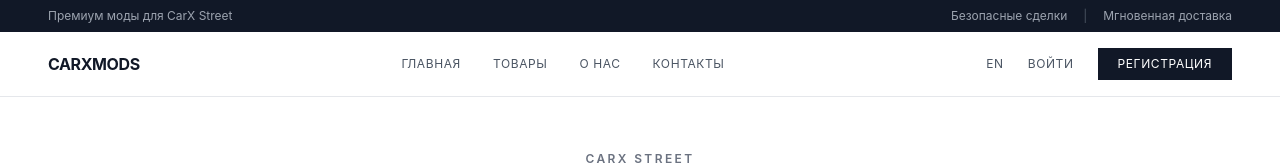
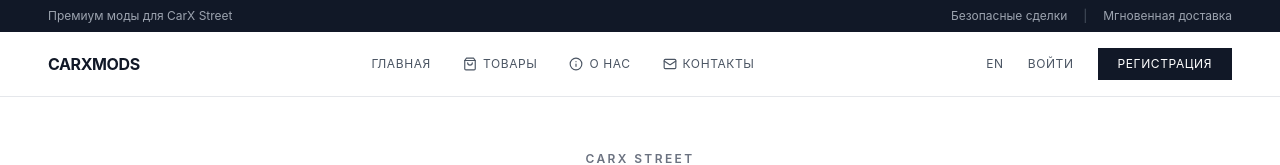
Before and after one commit to cldfls1/cars1, a React (Vite) app in the folder client/: page / in a window 1280 px wide. Shown: the top 165 px of the page. Built offline with nearby package versions, Linux system fonts and the light colour scheme; no server answers.

Commit message:
Add icons to header navigation and replace emoji with Globe icon in footer

```diff
--- a/client/src/components/Layout.tsx
+++ b/client/src/components/Layout.tsx
@@ -1,6 +1,7 @@
 import { Outlet, Link } from 'react-router-dom'
 import { useTranslation } from 'react-i18next'
 import { useAuthStore } from '../store/authStore'
+import { Globe, ShoppingBag, Package, Shield, Info, Mail } from 'lucide-react'
 
 const Layout = () => {
   const { t, i18n } = useTranslation()
@@ -50,13 +51,15 @@ const Layout = () => {
                 {i18n.language === 'ru' ? 'Главная' : 'Home'}
                 <span className="absolute bottom-0 left-0 w-0 h-px bg-gray-900 group-hover:w-full transition-all duration-300"></span>
               </Link>
-              <Link to="/products" className="text-gray-600 hover:text-gray-900 transition text-xs uppercase tracking-wider relative group py-1">
+              <Link to="/products" className="text-gray-600 hover:text-gray-900 transition text-xs uppercase tracking-wider relative group py-1 flex items-center gap-1.5">
+                <ShoppingBag size={14} />
                 {t('products')}
                 <span className="absolute bottom-0 left-0 w-0 h-px bg-gray-900 group-hover:w-full transition-all duration-300"></span>
               </Link>
               {isAuthenticated && (
                 <>
-                  <Link to="/deals" className="text-gray-600 hover:text-gray-900 transition text-xs uppercase tracking-wider relative group py-1">
+                  <Link to="/deals" className="text-gray-600 hover:text-gray-900 transition text-xs uppercase tracking-wider relative group py-1 flex items-center gap-1.5">
+                    <Package size={14} />
                     {t('my_deals')}
                     <span className="absolute bottom-0 left-0 w-0 h-px bg-gray-900 group-hover:w-full transition-all duration-300"></span>
                   </Link>
@@ -65,18 +68,21 @@ const Layout = () => {
                     <span className="absolute bottom-0 left-0 w-0 h-px bg-gray-900 group-hover:w-full transition-all duration-300"></span>
                   </Link>
                   {user?.role === 'admin' && (
-                    <Link to="/admin" className="text-gray-600 hover:text-gray-900 transition text-xs uppercase tracking-wider relative group py-1">
+                    <Link to="/admin" className="text-gray-600 hover:text-gray-900 transition text-xs uppercase tracking-wider relative group py-1 flex items-center gap-1.5">
+                      <Shield size={14} />
                       {t('admin_panel')}
                       <span className="absolute bottom-0 left-0 w-0 h-px bg-gray-900 group-hover:w-full transition-all duration-300"></span>
                     </Link>
                   )}
                 </>
               )}
-              <Link to="/about" className="text-gray-600 hover:text-gray-900 transition text-xs uppercase tracking-wider relative group py-1">
+              <Link to="/about" className="text-gray-600 hover:text-gray-900 transition text-xs uppercase tracking-wider relative group py-1 flex items-center gap-1.5">
+                <Info size={14} />
                 {i18n.language === 'ru' ? 'О нас' : 'About'}
                 <span className="absolute bottom-0 left-0 w-0 h-px bg-gray-900 group-hover:w-full transition-all duration-300"></span>
               </Link>
-              <Link to="/contact" className="text-gray-600 hover:text-gray-900 transition text-xs uppercase tracking-wider relative group py-1">
+              <Link to="/contact" className="text-gray-600 hover:text-gray-900 transition text-xs uppercase tracking-wider relative group py-1 flex items-center gap-1.5">
+                <Mail size={14} />
                 {i18n.language === 'ru' ? 'Контакты' : 'Contact'}
                 <span className="absolute bottom-0 left-0 w-0 h-px bg-gray-900 group-hover:w-full transition-all duration-300"></span>
               </Link>
@@ -139,7 +145,8 @@ const Layout = () => {
                   : 'Premium mods for CarX Street'}
               </p>
               <button onClick={toggleLanguage} className="text-sm text-gray-400 hover:text-white transition flex items-center gap-2">
-                🌐 {i18n.language === 'ru' ? 'English' : 'Русский'}
+                <Globe size={16} />
+                {i18n.language === 'ru' ? 'English' : 'Русский'}
               </button>
             </div>
             <div className="grid grid-cols-2 gap-6">
```
